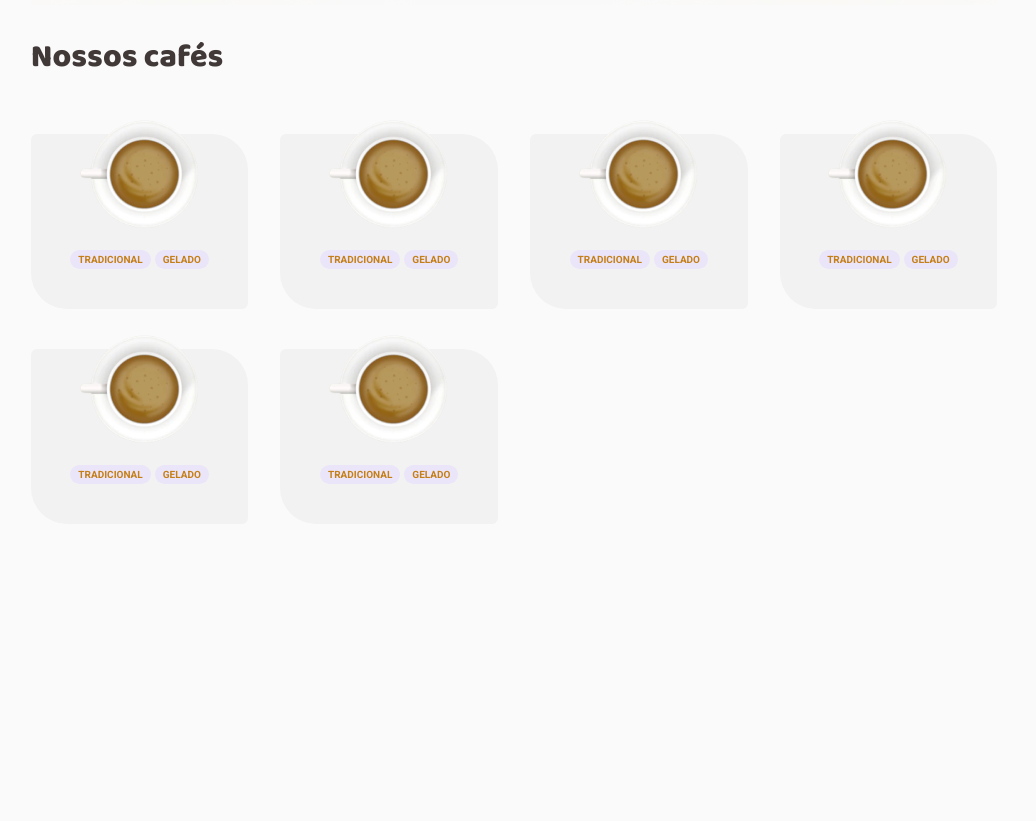
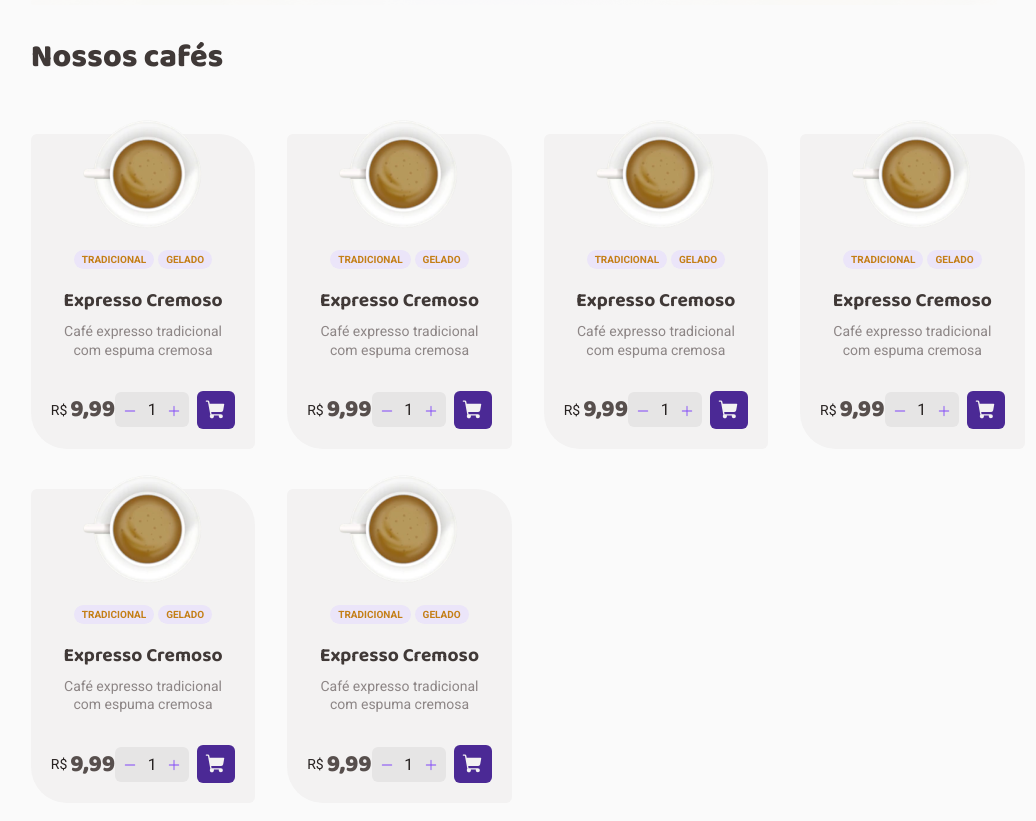
Before and after one commit to amitcesar/coffe-delivery, a React (Vite) app: page / in a window 1280 px wide. Shown: the part 800-1621 px from the top of the page, without its empty margins (126-1162 px from the left). Built offline with nearby package versions, Linux system fonts and the light colour scheme.

Commit message:
feat: ourcoffe complete

```diff
--- /dev/null
+++ b/src/components/QuantityInput/index.tsx
@@ -0,0 +1,16 @@
+import { IconWrapper, QuantityInpuntContainer } from "./styles";
+import { Minus, Plus } from "phosphor-react";
+
+export function QuantityInput() {
+  return (
+    <QuantityInpuntContainer>
+      <IconWrapper>
+        <Minus size={14} weight="fill" />
+      </IconWrapper>
+      <input type="number" readOnly value={1} />
+      <IconWrapper>
+        <Plus size={14} weight="fill" />
+      </IconWrapper>
+    </QuantityInpuntContainer>
+  );
+}
--- /dev/null
+++ b/src/components/QuantityInput/styles.ts
@@ -0,0 +1,46 @@
+import styled from "styled-components";
+
+
+export const QuantityInpuntContainer = styled.div`
+  flex: 1;
+  background: ${({theme}) => theme.colors["base-button"]};
+  display: flex;
+  align-items: center;
+  justify-content: space-between;
+  gap: 4px;
+  border-radius: 6px;
+  padding: 0.5rem;
+
+  input {
+    text-align: center;
+    width: 100%;
+    background: none;
+    border: none;
+    color: ${({theme}) => theme.colors["base-title"]};
+
+    &:focus {
+      outline: none;
+    }
+  }
+`;
+
+export const IconWrapper = styled.button.attrs({
+  type: "button"
+})`
+
+  width: 0.875rem;
+  height: 0.875rem;
+  background: none;
+  border: none;
+  color: ${({theme}) => theme.colors["brand-purple"]};
+  transition: 0.4s;
+
+  &:disabled {
+    opacity: 0.4;
+  }
+
+  &:not(:disabled):hover {
+    color: ${({theme}) => theme.colors["brand-purple-dark"]};
+
+  }
+`;
--- a/src/pages/Home/components/CoffeeCard/index.tsx
+++ b/src/pages/Home/components/CoffeeCard/index.tsx
@@ -1,6 +1,18 @@
-import { CoffeeCardConteiner, Tags } from "./styles";
-
+import {
+  CoffeeCardConteiner,
+  Tags,
+  CoffeeName,
+  CoffeeDescription,
+  CoffeCardFooter,
+  AddCartWrapper,
+} from "./styles";
+import { ShoppingCart } from "phosphor-react";
 import CoffeItem from "../../../../assets/coffe-item.png";
+import {
+  RegularText,
+  TitleText,
+} from "../../../../components/Header/Typography";
+import { QuantityInput } from "../../../../components/QuantityInput";
 
 export function CoffeeCard() {
   return (
@@ -10,6 +22,26 @@ export function CoffeeCard() {
         <span>Tradicional</span>
         <span>gelado</span>
       </Tags>
+
+      <CoffeeName>Expresso Cremoso</CoffeeName>
+      <CoffeeDescription>
+        Café expresso tradicional com espuma cremosa
+      </CoffeeDescription>
+
+      <CoffeCardFooter>
+        <div>
+          <RegularText size="s">R$</RegularText>
+          <TitleText size="m" color="text" as="strong">
+            9,99
+          </TitleText>
+        </div>
+        <AddCartWrapper>
+          <QuantityInput />
+          <button>
+            <ShoppingCart size={22} weight="fill" />
+          </button>
+        </AddCartWrapper>
+      </CoffeCardFooter>
     </CoffeeCardConteiner>
   );
 }
--- a/src/pages/Home/components/CoffeeCard/styles.ts
+++ b/src/pages/Home/components/CoffeeCard/styles.ts
@@ -1,4 +1,5 @@
 import styled from "styled-components";
+import { RegularText, TitleText } from "../../../../components/Header/Typography";
 
 
 export const CoffeeCardConteiner = styled.div`
@@ -13,7 +14,7 @@ export const CoffeeCardConteiner = styled.div`
   align-items: center;
 
   padding-top: 0;
-
+  text-align: center;
 
   img {
     width: 7.5rem;
@@ -45,3 +46,62 @@ export const Tags = styled.div`
   }
 
 `;
+
+
+export const CoffeeName = styled(TitleText).attrs({
+  size: "s",
+  color: "subtitle",
+  weight: "700",
+})`
+  margin-bottom: 0.5rem;
+`;
+
+export const CoffeeDescription = styled(RegularText).attrs({
+  size: "s",
+  color: "label",
+
+})`
+  margin-bottom: 2rem;
+`;
+
+export const CoffeCardFooter = styled.div`
+  width: 100%;
+  display: flex;
+  justify-content: space-between;
+  align-items: center;
+
+ > div {
+    display: flex;
+
+    align-items: center;
+    gap: 3px;
+
+
+  }
+`;
+
+export const AddCartWrapper = styled.div`
+  width: 7.5rem;
+
+  > button {
+  width: 2.375rem;
+  height: 2.375rem;
+
+  border: none;
+  display: flex;
+  align-items: center;
+  justify-content:center;
+
+  background: ${({theme}) => theme.colors["brand-purple-dark"]};
+  color: ${({theme}) => theme.colors["base-card"]};
+
+  border-radius: 6px;
+  margin-left: 0.3rem;
+  transition: 0.4s;
+
+  &:hover {
+    background: ${({theme}) => theme.colors["brand-purple"]}
+  }
+  }
+
+`;
```
